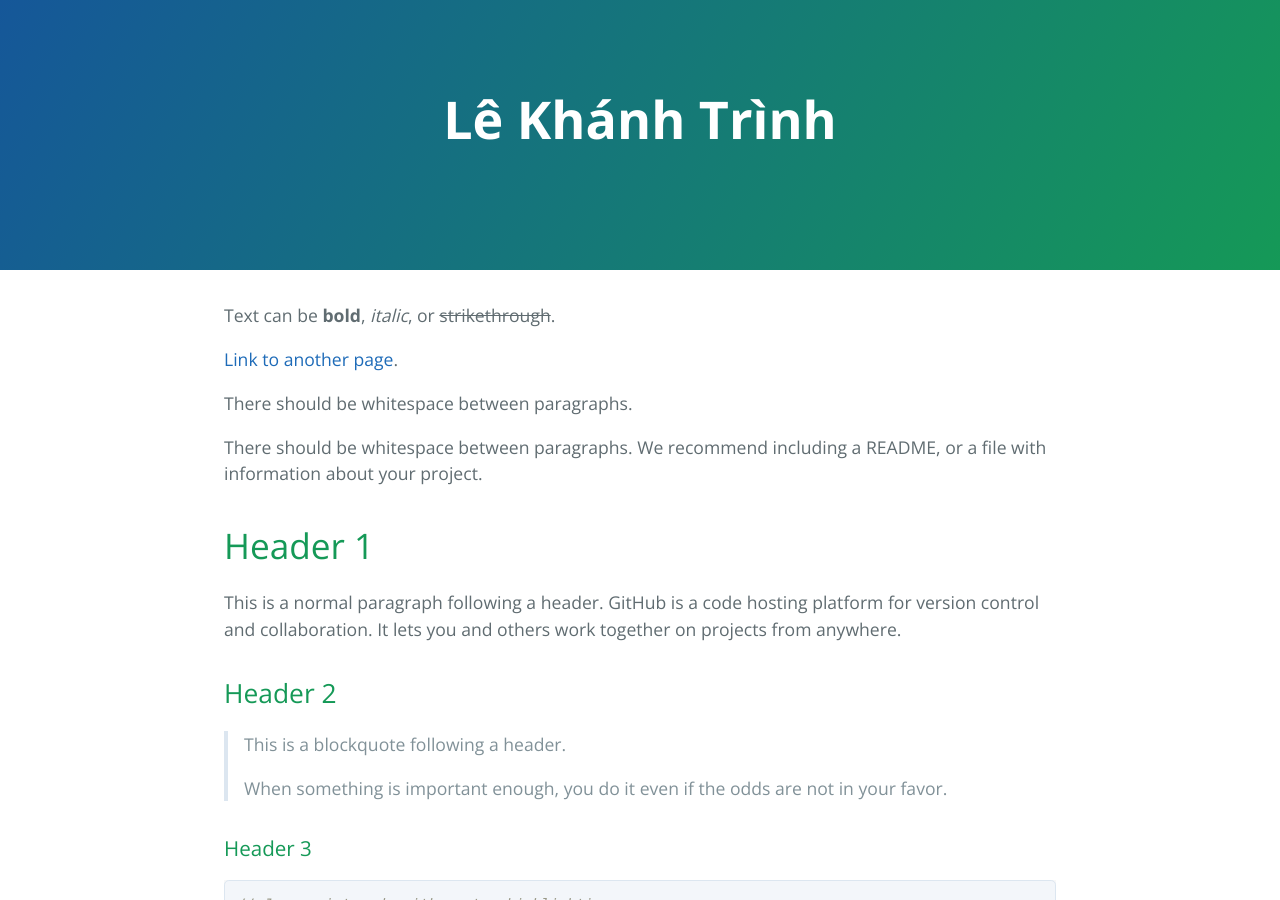
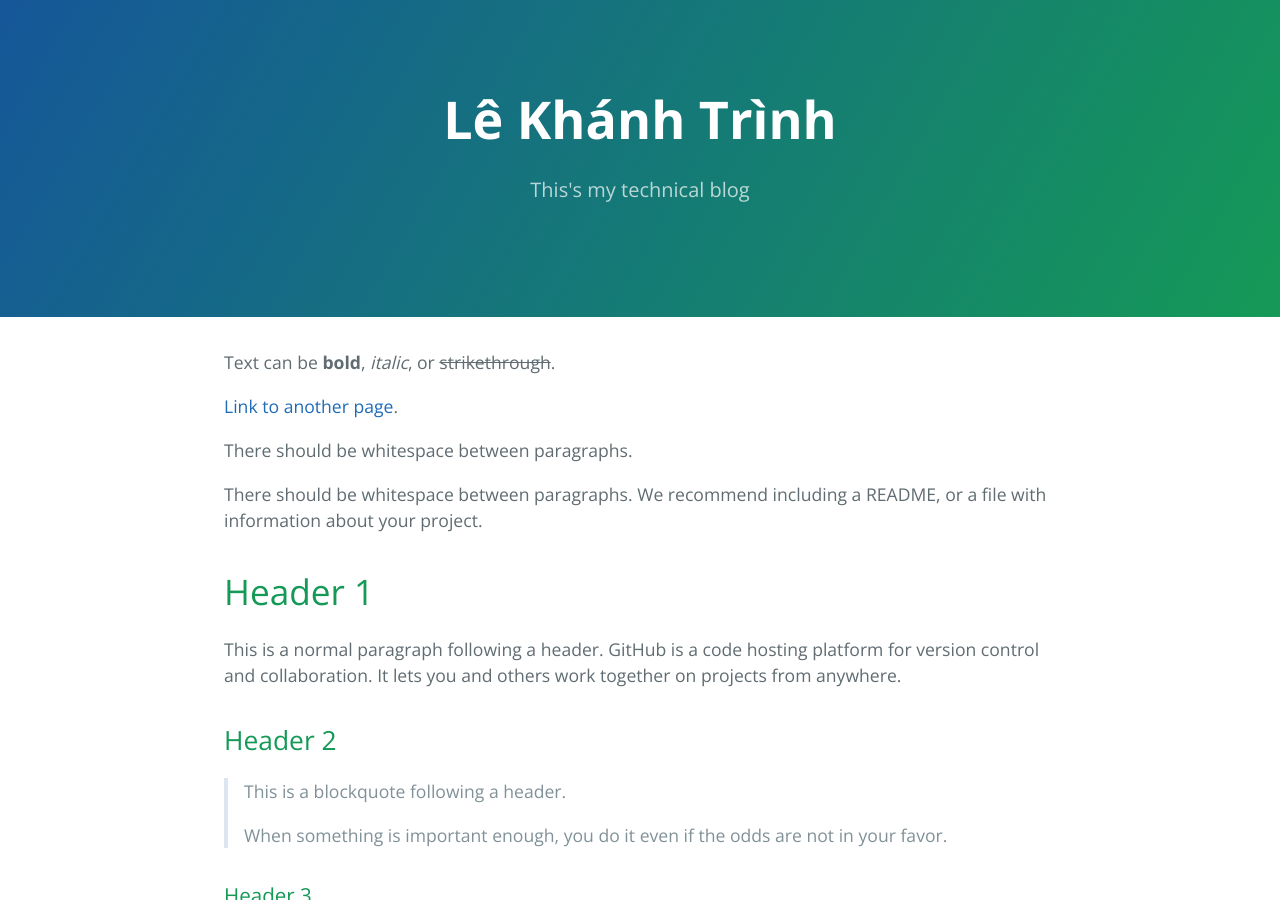
Before and after one commit to TrinhLK/lekhanhtrinh.github.io, a Jekyll site: the page built from index.md, in a window 1280 px wide and 900 px high. Built offline with Jekyll 4.4.1, drawn with Linux system fonts in a browser that asks for light colours.

Commit message:
Update default.html

```diff
--- a/_layouts/default.html
+++ b/_layouts/default.html
@@ -24,7 +24,7 @@
 
     <header class="page-header" role="banner">
       <h1 class="project-name">Lê Khánh Trình</h1>
-      <h2 class="project-tagline">{{ Lê Khánh Trình | Home page }}</h2>
+      <h2 class="project-tagline">This's my technical blog</h2>
       <!--   {% if site.github.is_project_page %}
      <a href="{{ site.github.repository_url }}" class="btn">View on GitHub</a>
       {% endif %}
```
